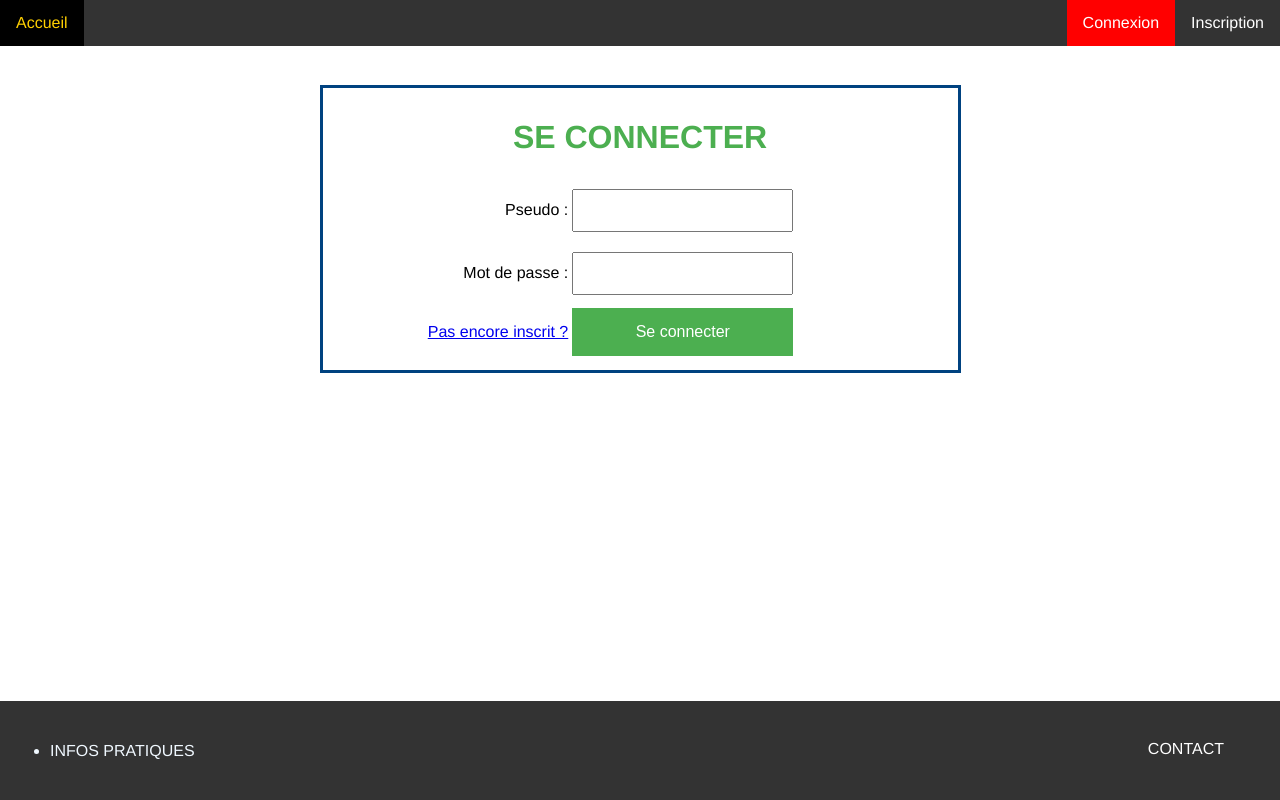
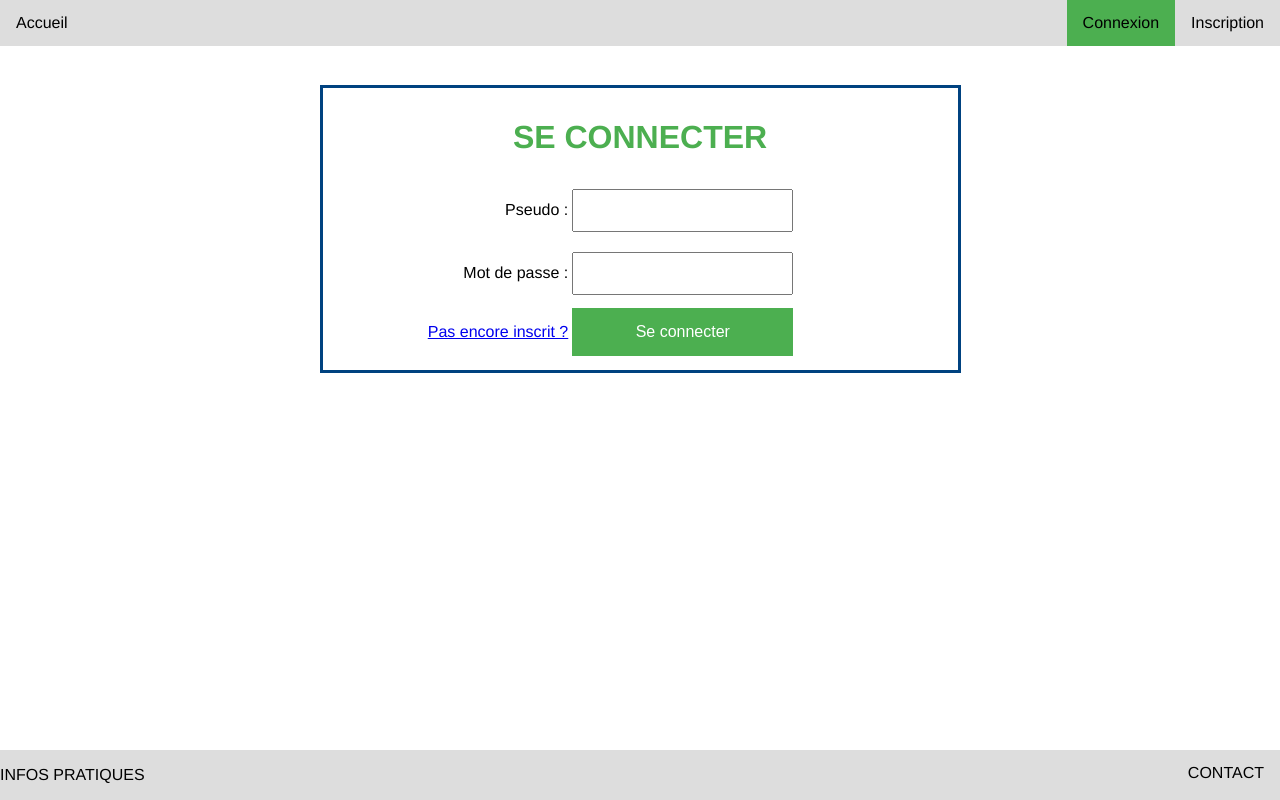
Before and after one commit to QuinteroAgustin/m2l, a PHP site: page /connexion.php in a window 1280 px wide. Run offline with PHP 8.4, Linux system fonts and the light colour scheme.

Commit message:
color nav et footer

```diff
--- a/css/main.css
+++ b/css/main.css
@@ -5,51 +5,62 @@ body {
     font-family: 'Franklin Gothic Medium', 'Arial Narrow', Arial, sans-serif;
     margin: 0;
     padding: 0;
-
 }
 h1 {
     text-align: center;
     text-transform: uppercase;
     color: #4CAF50;
-  }
-li.ligne {
-    display: inline;
-}
-li.left {
-    float: left;
 }
 
-li.right {
-    float: right;
-}
-ul.navbar {
+/* nav bar */
+.navbar li.ligne {display: inline;}
+.navbar li.left {float: left;}
+.navbar li.right {float: right;}
+.navbar ul{
     list-style-type: none;
     margin: 0;
     padding: 0;
     overflow: hidden;
-    background-color: #333;
+    background-color: #ddd;
     position: fixed;
     width: 100%;
     top: 0;
 }
-li a {
+.navbar li a {
     display: block;
-    color: white;
+    color: black;
     text-align: center;
     padding: 14px 16px;
     text-decoration: none;
 }
-  /* Change the link color to #111 (black) on hover */
-li a:hover {
-    background-color: rgb(0, 0, 0);
+.navbar li a:hover {background-color: #008CBA(0, 0, 0);}
+.navbar .active {background-color:#4CAF50;}
+
+/* footer */
+.footer li.ligne {display: inline;}
+.footer li.left {float: left;}
+.footer li.right {float: right;}
+.footer ul{
+    list-style-type: none;
+    margin: 0;
+    padding: 0;
+    overflow: hidden;
+    background-color: #ddd;
+    position: fixed;
+    width: 100%;
+    bottom: 0;
 }
+.footer li a {
+    display: block;
+    color: black;
+    text-align: center;
+    padding: 14px 16px;
+    text-decoration: none;
+}
+.footer li a:hover {background-color: #008CBA(0, 0, 0);}
+.footer .active {background-color:#4CAF50;}
 
-.active {
-    background-color:red;
-}
-.tjaune {
-    color: rgb(255, 208, 0);
-}
+/* Div pour body */
 .marge {
     margin-top: 50px;
     margin: 5px;
@@ -69,50 +80,15 @@ li a:hover {
     text-align: center;
 }
 
-/* footer */
-
-div.footer {
-    line-height: 15px;
-    bottom: 0;
-    width: 100%;
-    background-color: #333;
-    position: fixed ;
-    padding:10px;
-}
-
-.foot_right {
-  float: right;
-  margin-right: 50px;
-  color: aliceblue;
-
-}
-
-.foot_left {
-  float: left;
-  color: aliceblue;
-
-}
-.box-button:hover {
-    transition: 1s ease-in-out;
-    background: #4F95DA;
-  }
-
-.box-button:hover svg {
-stroke-dashoffset: -480;
-}
-
-.box-button span {
-color: white;
-font-size: 18px;
-font-weight: 100;
-}
-
+/* Css messages flash */
 .popup{
     margin-top: 30px;
     padding: 5px;
     color: white;
     margin-bottom: 15px;
 }
+
+/* Fromulaires */
 .form{
     padding-left: 15%;
     width: 100%;
@@ -139,6 +115,8 @@ font-weight: 100;
     border-radius: 4px;
     background-color: #f1f1f1;
   }
+
+  /* type de buttons */
 .button {
     border: none;
     color: white;
@@ -149,6 +127,8 @@ font-weight: 100;
     font-size: 16px;
     width: 100%;
 }
+
+/* Listes des question  */
 .faq{
     width: 100%;
     border-collapse: collapse;
@@ -179,6 +159,8 @@ font-weight: 100;
     border: 1px solid #ddd;
     padding: 8px;
 }
+
+/* Différentes couleurs du sytes*/
 .green {background-color: #4CAF50;} /* Green */
 .blue {background-color: #008CBA;} /* Blue */
 .red {background-color: #f44336;} /* Red */
--- a/footer.php
+++ b/footer.php
@@ -1,13 +1,8 @@
     </div>
-    <footer>
-        <div class="footer">
-        <ul class="foot_left">
-            <li><p>INFOS PRATIQUES</p></li>
-        </ul>
-        <ul class="foot_right">
+    <div class="footer">
+        <ul>
+            <li class="ligne left"><p>INFOS PRATIQUES</p></li>
             <li class="ligne right"><a class="<?php if($active==5){echo"active";}?>" href="/m2l/contact.php">CONTACT</a></li>
         </ul>
-        </div>
-    </footer>
 </body>
 </html>
--- a/header.php
+++ b/header.php
@@ -11,9 +11,9 @@
     <link rel="icon" href="/m2l/img/logo.png">
 </head>
 <body>
-<div>
-        <ul class="navbar">
-            <li class="ligne left"><a class="tjaune <?php if($active==1){echo"active";}?>"href="/m2l/index.php">Accueil</a></li>
+<div class="navbar">
+    <ul>
+        <li class="ligne left"><a class="<?php if($active==1){echo"active";}?>"href="/m2l/index.php">Accueil</a></li>
         <?php
             if(isset($_SESSION['user'])){ ?>
                 <li class="ligne left"><a class="<?php if($active==2){echo"active";}?>" href="/m2l/liste/liste.php">FAQ</a></li>
@@ -23,7 +23,6 @@
                 <li class="ligne right"><a class="<?php if($active==4){echo"active";}?>" href="/m2l/connexion.php">Connexion</a></li>
             <?php }
         ?>
-
     </ul>
 </div>
     <div class="marge">
```
Lines whose indentation alone changed are shown as unchanged.
